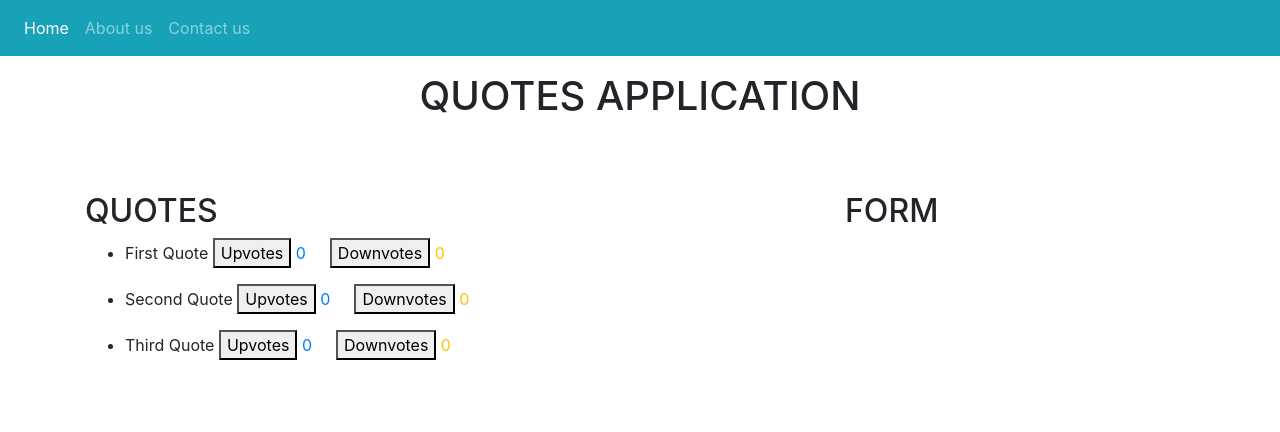
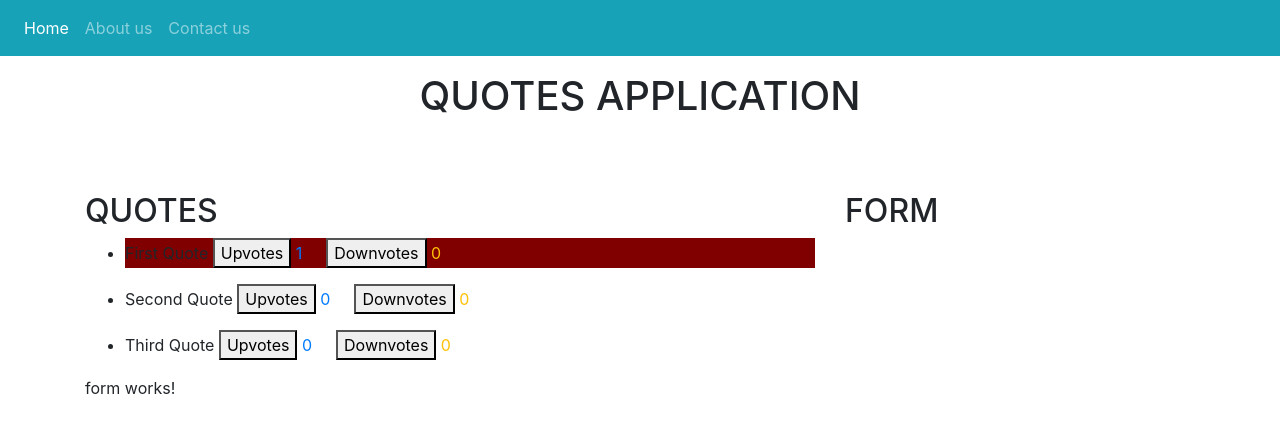
Before and after one commit to Teresiah-cpu/angular-quote-application, an Angular app: page / in a window 1280 px wide. Shown: the top 432 px of the page. Built offline with nearby package versions, Linux system fonts and the light colour scheme.

Commit message:
create a form component

```diff
--- a/src/app/app.component.html
+++ b/src/app/app.component.html
@@ -5,6 +5,7 @@
     <div class="col-md-8">
       <h2>QUOTES</h2>
       <app-quotes></app-quotes>
+      <app-form></app-form>
 
     </div>
     <div class="col-md-4">
--- a/src/app/app.module.ts
+++ b/src/app/app.module.ts
@@ -6,13 +6,15 @@ import { AppComponent } from './app.component';
 import { QuotesComponent } from './quotes/quotes.component';
 import { NavbarComponent } from './navbar/navbar.component';
 import { HighlightDirective } from './highlight.directive';
+import { FormComponent } from './form/form.component';
 
 @NgModule({
   declarations: [
     AppComponent,
     QuotesComponent,
     NavbarComponent,
-    HighlightDirective
+    HighlightDirective,
+    FormComponent
   ],
   imports: [
     BrowserModule,
--- /dev/null
+++ b/src/app/form/form.component.html
@@ -0,0 +1 @@
+<p>form works!</p>
--- /dev/null
+++ b/src/app/form/form.component.ts
@@ -0,0 +1,15 @@
+import { Component, OnInit } from '@angular/core';
+
+@Component({
+  selector: 'app-form',
+  templateUrl: './form.component.html',
+  styleUrls: ['./form.component.css']
+})
+export class FormComponent implements OnInit {
+
+  constructor() { }
+
+  ngOnInit(): void {
+  }
+
+}
--- a/src/app/highlight.directive.ts
+++ b/src/app/highlight.directive.ts
@@ -5,6 +5,8 @@ import { Directive, ElementRef } from '@angular/core';
 })
 export class HighlightDirective {
 
-  constructor() { }
+  constructor(private elem: ElementRef) {
+    elem.nativeElement.style.backgroundColor = 'maroon'
+   }
 
 }
--- a/src/app/quotes/quotes.component.html
+++ b/src/app/quotes/quotes.component.html
@@ -1,6 +1,16 @@
 <!-- <h2>Quotes</h2> -->
 <ul *ngFor = 'let quote of quotes' >
-    <li>{{quote.quote}}  <span class="text-primary"> <button>Upvotes</button> {{quote.upvotes}}</span> <span class="text-warning ml-4"> <button>Downvotes</button> {{quote.downvotes}}</span> </li>
+    <div *ngIf="quote.upvotes ==highest && quote.upvotes>0;then highlight else empty" ></div>
+    <ng-template #highlight>
+        <li appHighlight>{{quote.quote}} <span class="text-primary"> <button>Upvotes</button> {{quote.upvotes}}</span> <span
+                class="text-warning ml-4"> <button>Downvotes</button> {{quote.downvotes}}</span> </li>
+
+    </ng-template>
+    <ng-template #empty>
+        <li>{{quote.quote}} <span class="text-primary"> <button>Upvotes</button> {{quote.upvotes}}</span> <span
+                class="text-warning ml-4"> <button>Downvotes</button> {{quote.downvotes}}</span> </li>
+    </ng-template>
+
 
 
 </ul>
--- a/src/app/quotes/quotes.component.ts
+++ b/src/app/quotes/quotes.component.ts
@@ -9,10 +9,12 @@ import { Quote } from '../quote';
 })
 export class QuotesComponent implements OnInit {
   quotes:Quote[]=[
-    new Quote(1, 'First Quote',0,0),
+    new Quote(1, 'First Quote',1,0),
     new Quote(2, 'Second Quote',0,0),
     new Quote(3, 'Third Quote',0,0)
   ]
+  arr:number[] = this.quotes.map(quote=>quote.upvotes)
+  highest = Math.max(...this.arr)
   constructor() { }
 
   ngOnInit(): void {
--- a/src/index.html
+++ b/src/index.html
@@ -2,7 +2,7 @@
 <html lang="en">
 <head>
   <meta charset="utf-8">
-  <title>Hobby</title>
+  <title>QUOTES</title>
   <base href="/">
   <meta name="viewport" content="width=device-width, initial-scale=1">
   <link rel="icon" type="image/x-icon" href="favicon.ico">
```
Also changed, not shown: src/app/form/form.component.css (added), 1 other file (tests, documents, lock files or other folders).
